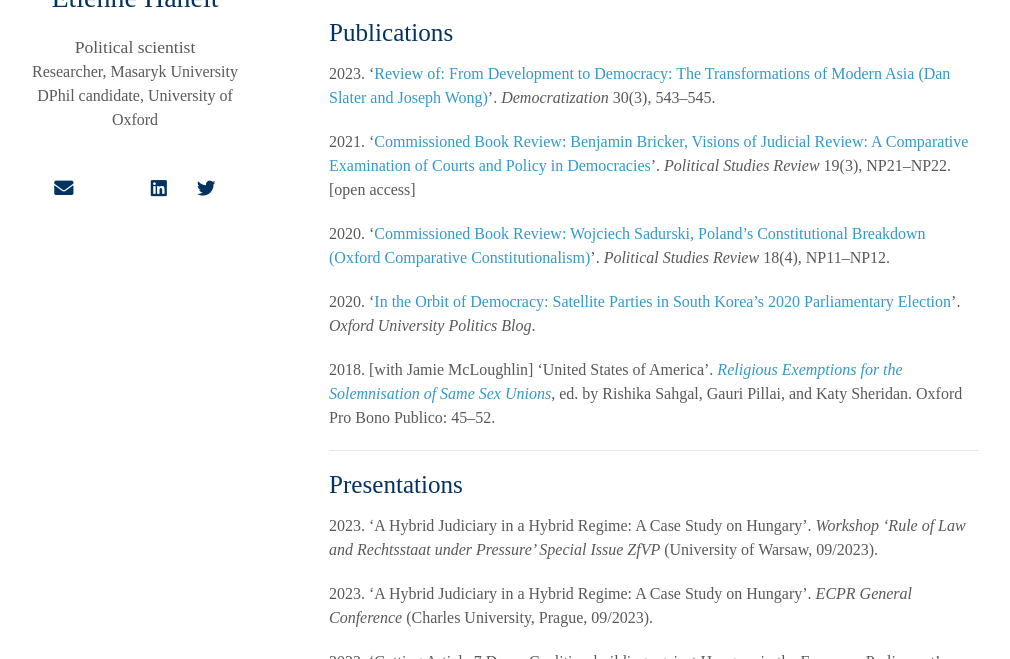
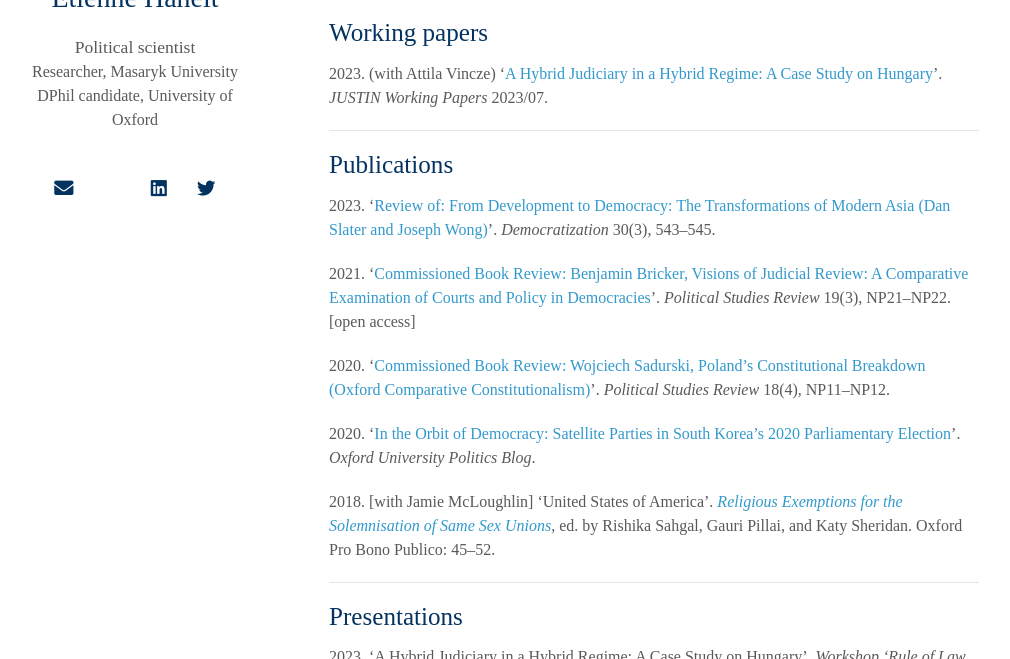
Before and after one commit to EtienneHanelt/etiennehanelt.github.io, a Jekyll site: the page built from index.md, in a window 1280 px wide and 900 px high, scrolled down 541 px, cut to the strip 241-900 px from the top of the window. Shown: the whole strip, without its empty margins (141-1151 px from the left). Built offline with Jekyll 4.4.1, drawn with Linux system fonts in a browser that asks for light colours; nearby versions of some CDN libraries; some web fonts are replaced; a style sheet for code colours, icons or effects is not loaded; our own code applies the rules of GitHub Pages for plain Markdown files.

Commit message:
Update index.md

```diff
--- a/index.md
+++ b/index.md
@@ -18,6 +18,11 @@ I hold degrees in Political Science from Friedrich Schiller University Jena (M.A
 - European Union politics and policymaking
 - judicial politics, law and courts
 
+
+---
+
+## Working papers
+2023\. (with Attila Vincze) '[A Hybrid Judiciary in a Hybrid Regime: A Case Study on Hungary](https://justin.law.muni.cz/media/3565890/hanelt-vincze_a-hybrid-judiciary-in-a-hybrid-regime-2023.pdf)'. _JUSTIN Working Papers_ 2023/07.
 
 ---
 
```
